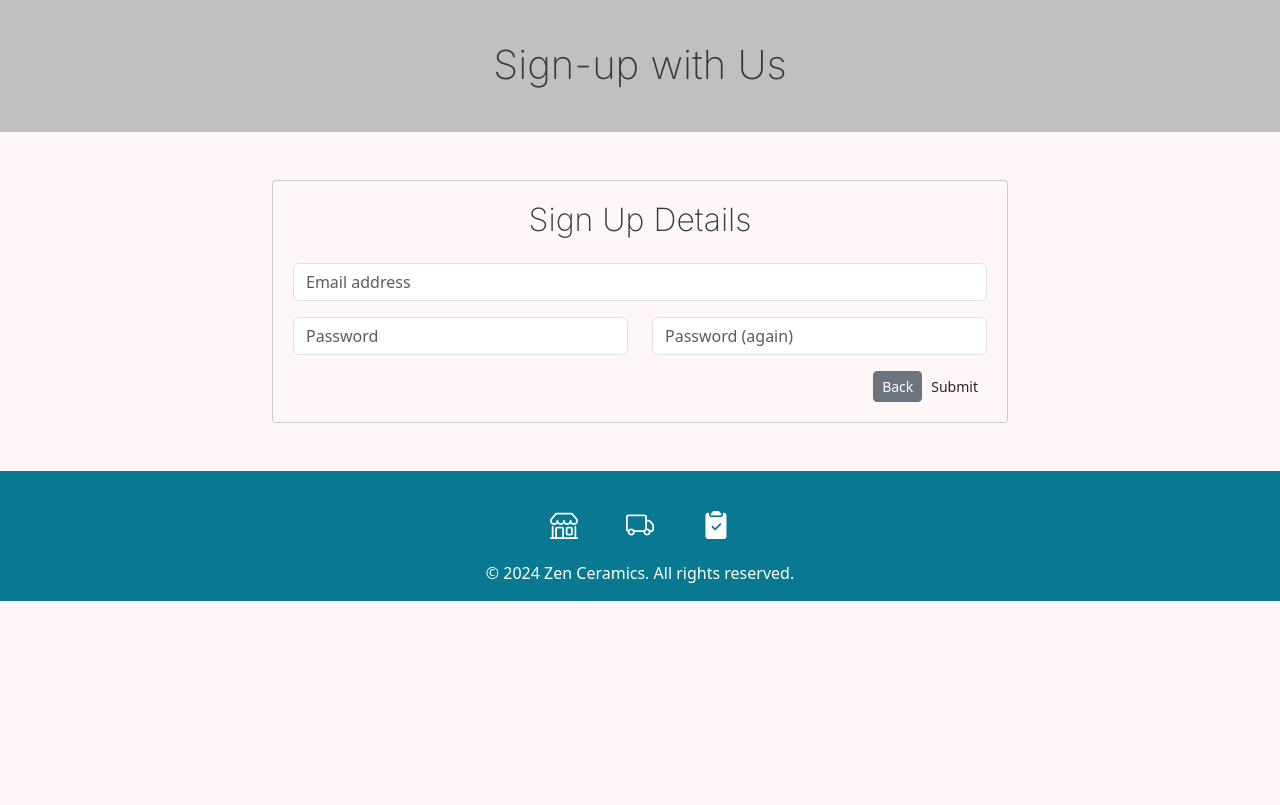
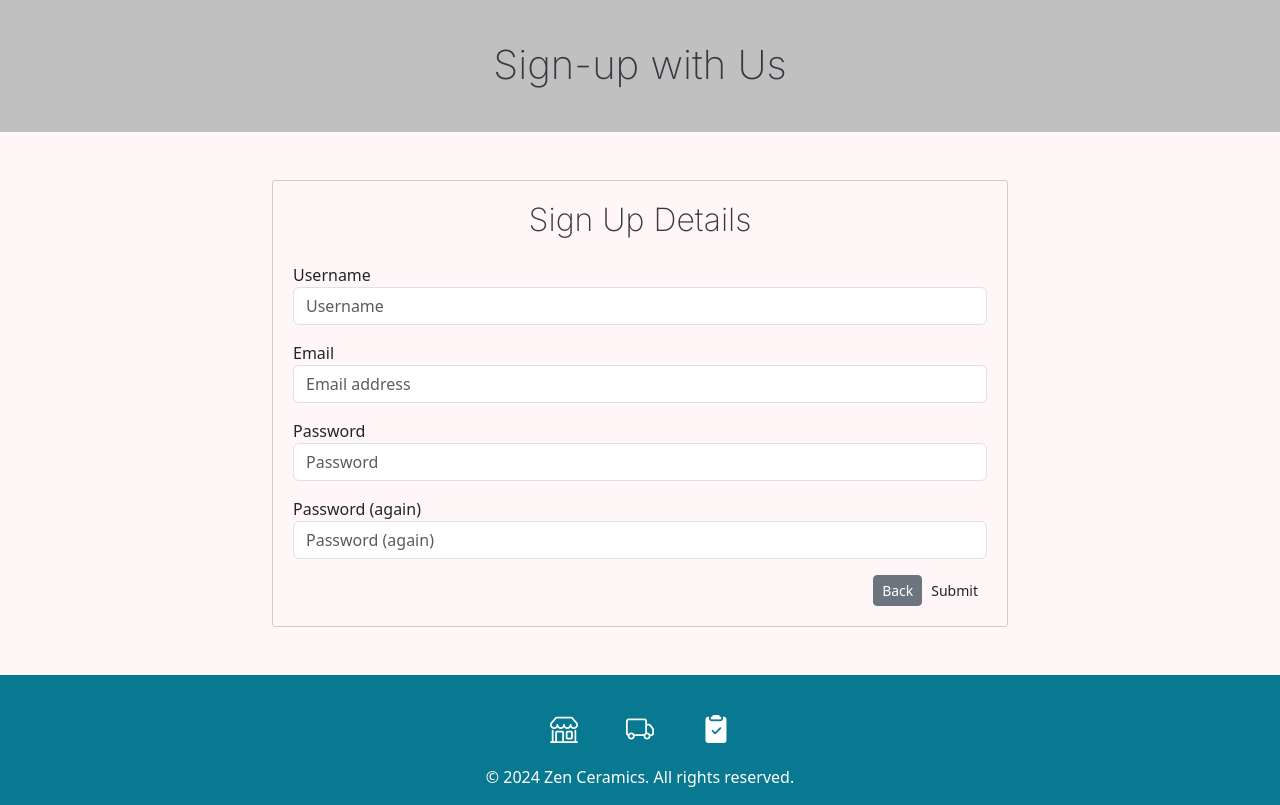
Before and after one commit to emidombek/zenceramics, a Django app: page /accounts/signup/ in a window 1280 px wide. Shown: the part 214-1019 px from the top of the page. Before the commit the page ends 815 px from the top, so only its background shows below. Run offline with Django 4.2, Linux system fonts and the light colour scheme; some libraries are stand-ins or nearby versions.

Commit message:
Fix button class for css targeting

```diff
--- a/templates/allauth/account/login.html
+++ b/templates/allauth/account/login.html
@@ -48,7 +48,7 @@
             <!-- Buttons -->
             <div class="mt-3 d-flex justify-content-end">
               <button type="button" class="btn btn-secondary btn-sm me-2" onclick="window.history.back();">{% trans 'Back' %}</button>
-              <button type="submit" class="btn btn-custom btn-sm">{% trans 'Submit' %}</button>
+              <button type="submit" class="btn btn-custom-submit btn-sm">{% trans 'Submit' %}</button>
             </div>
           </form>
         </div>
--- a/templates/allauth/account/logout.html
+++ b/templates/allauth/account/logout.html
@@ -24,7 +24,7 @@
           {% csrf_token %}
           <div class="d-flex justify-content-center">
             <button type="button" class="btn btn-secondary btn-sm me-2" onclick="window.history.back();">{% trans 'Back' %}</button>
-            <button type="submit" class="btn btn-custom btn-sm">{% trans 'Log Out' %}</button>
+            <button type="submit" class="btn btn-custom-submit btn-sm">{% trans 'Log Out' %}</button>
           </div>
         </form>
       </div>
--- a/templates/allauth/account/signup.html
+++ b/templates/allauth/account/signup.html
@@ -20,7 +20,7 @@
         <div class="form-border">
           <h2 class="text-center mb-4">{% trans 'Sign Up Details' %}</h2>
           <!-- Form starts here -->
-          <form method="post" action="{% url 'account_signup' %}" data-tags="entrance,signup">
+          <form method="post" action="{% url 'account_signup' %}" novalidate>
             {% csrf_token %}
             <!-- Display non-field errors -->
             {% if form.non_field_errors %}
@@ -31,8 +31,22 @@
               </div>
             {% endif %}
 
-            <!-- Email field with error display -->
+            <!-- Username field -->
             <div class="mb-3">
+              <label for="id_username">{% trans 'Username' %}</label>
+              {{ form.username|add_class:'form-control' }}
+              {% if form.username.errors %}
+                <div class="invalid-feedback d-block">
+                  {% for error in form.username.errors %}
+                    {{ error }}
+                  {% endfor %}
+                </div>
+              {% endif %}
+            </div>
+
+            <!-- Email field -->
+            <div class="mb-3">
+              <label for="id_email">{% trans 'Email' %}</label>
               {{ form.email|add_class:'form-control' }}
               {% if form.email.errors %}
                 <div class="invalid-feedback d-block">
@@ -43,9 +57,9 @@
               {% endif %}
             </div>
 
-            <!-- Password fields with error display -->
-            <div class="row">
-              <div class="col-md-6 mb-3">
+            <!-- Password fields -->
+            <div class="mb-3">
+              <label for="id_password1">{% trans 'Password' %}</label>
               {{ form.password1|add_class:'form-control' }}
               {% if form.password1.errors %}
                 <div class="invalid-feedback d-block">
@@ -55,7 +69,9 @@
                 </div>
               {% endif %}
             </div>
-              <div class="col-md-6 mb-3">
+
+            <div class="mb-3">
+              <label for="id_password2">{% trans 'Password (again)' %}</label>
               {{ form.password2|add_class:'form-control' }}
               {% if form.password2.errors %}
                 <div class="invalid-feedback d-block">
@@ -65,10 +81,11 @@
                 </div>
               {% endif %}
             </div>
-            </div>
+
+            <!-- Submit button -->
             <div class="d-flex justify-content-end">
               <button type="button" class="btn btn-secondary btn-sm me-2" onclick="window.history.back();">{% trans 'Back' %}</button>
-              <button type="submit" class="btn btn-custom btn-sm">{% trans 'Submit' %}</button>
+              <button type="submit" class="btn btn-custom-submit btn-sm">{% trans 'Submit' %}</button>
             </div>
           </form>
         </div>
```
Lines whose indentation alone changed are shown as unchanged.
